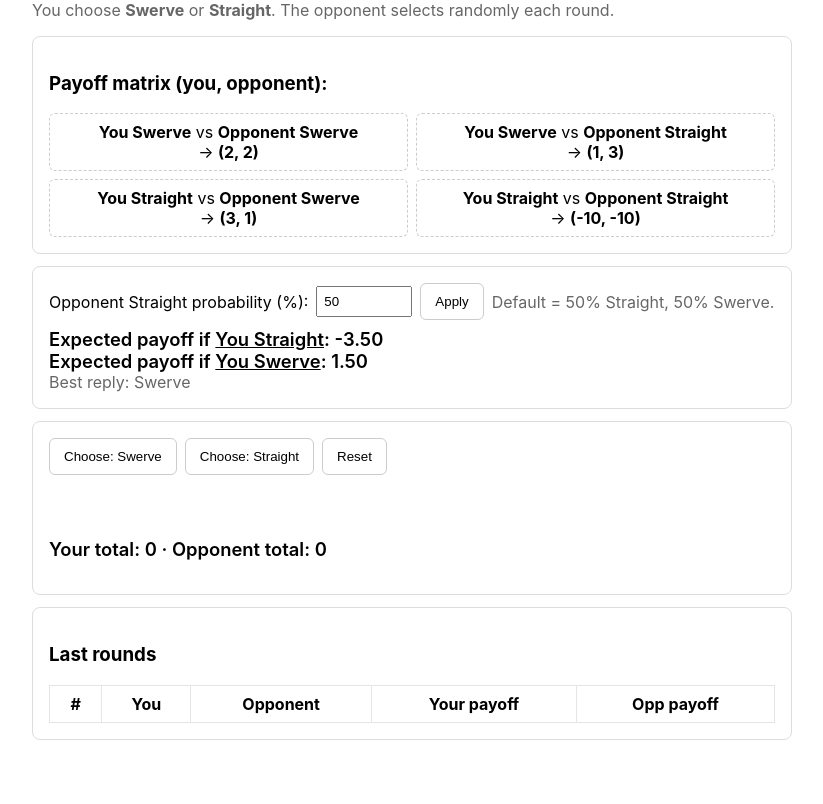
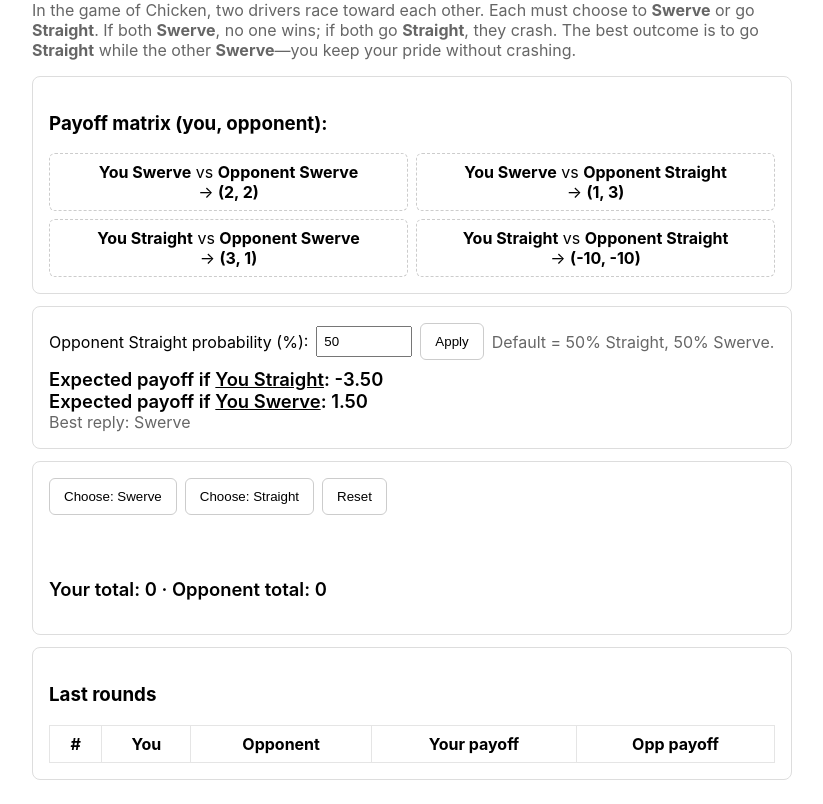
Before and after one commit to dolphinsdn29000/Game_Project, a plain HTML site: page games/Chicken/index.html in a window 1280 px wide. Shown: the part 79-883 px from the top of the page, without its empty margins (228-1051 px from the left). Before the commit the page ends 843 px from the top, so only its background shows below. Drawn offline with Linux system fonts and the light colour scheme.

Commit message:
added more games

```diff
--- a/games/Chicken/index.html
+++ b/games/Chicken/index.html
@@ -10,9 +10,12 @@
 <body>
   <h1>Chicken Showdown</h1>
 
-  <p class="muted">
-    You choose <b>Swerve</b> or <b>Straight</b>. The opponent selects randomly each round.
-  </p>
+<p class="muted">
+  In the game of Chicken, two drivers race toward each other. Each must choose to <b>Swerve</b> or go <b>Straight</b>.
+  If both <b>Swerve</b>, no one wins; if both go <b>Straight</b>, they crash.
+  The best outcome is to go <b>Straight</b> while the other <b>Swerve</b>—you keep your pride without crashing.
+</p>
+
 
   <div class="panel">
     <h3>Payoff matrix (you, opponent):</h3>
```
